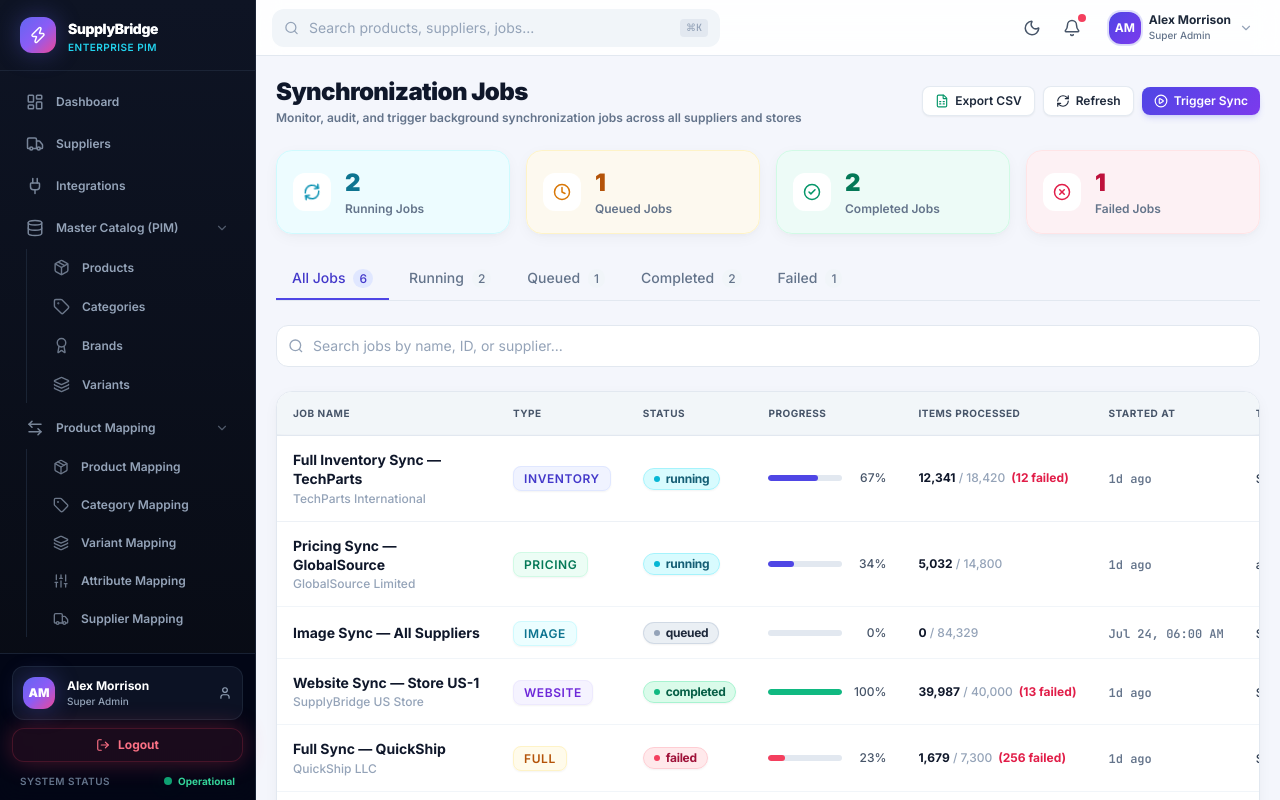
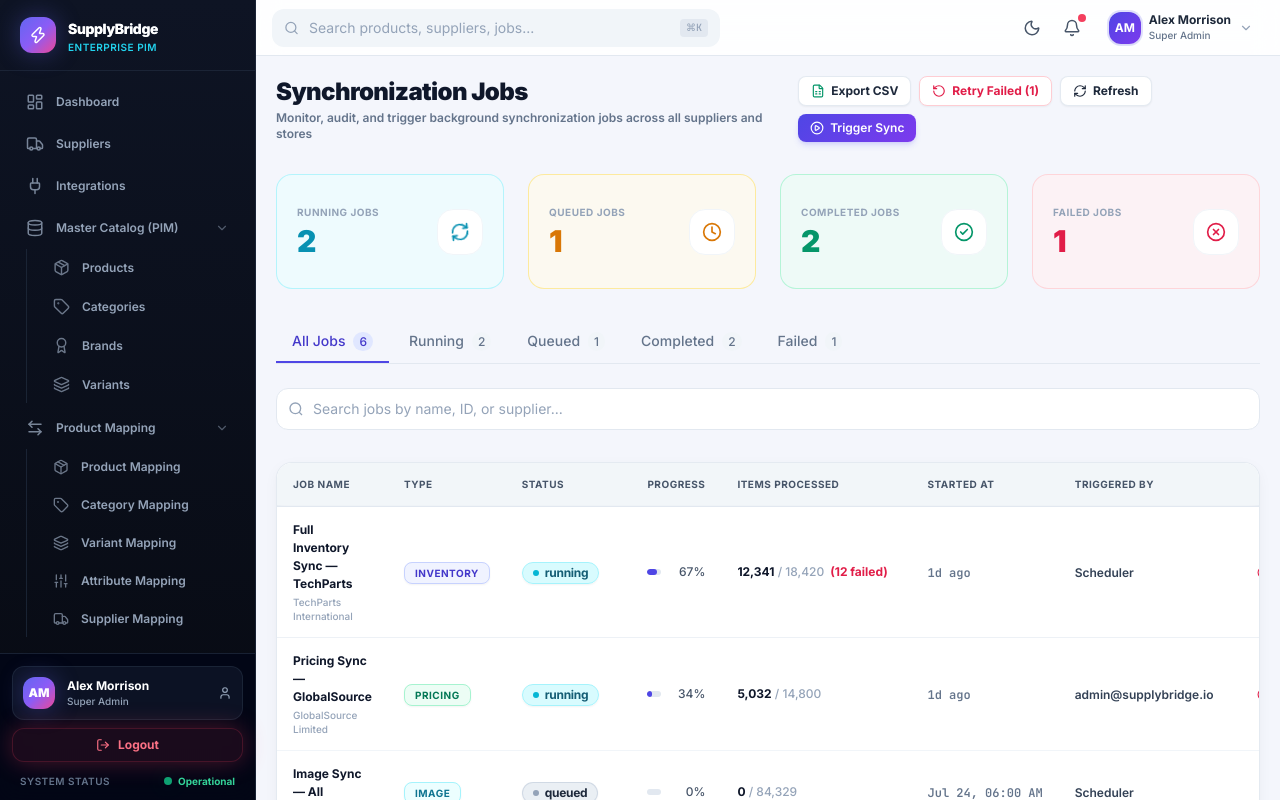
Before and after one commit to satyamgoswami783/SupplyBridge, a React (Vite) app: page /sync/jobs in a window 1280 px wide. Built offline with nearby package versions, Linux system fonts and the light colour scheme.

Commit message:
Update Synchronization Jobs module according to PRD Section 10 and Client Specs

```diff
--- a/src/features/sync/SyncJobs.tsx
+++ b/src/features/sync/SyncJobs.tsx
@@ -1,7 +1,7 @@
 import React, { useState } from 'react'
 import { motion, AnimatePresence } from 'framer-motion'
-import { RefreshCw, PlayCircle, CheckCircle2, XCircle, AlertTriangle, Clock, MoreVertical, RotateCcw, Download, Terminal, FileSpreadsheet } from 'lucide-react'
-import { SectionHeader, FilterBar, Tabs, ProgressBar, HealthIndicator } from '../../components/ui'
+import { RefreshCw, PlayCircle, CheckCircle2, XCircle, AlertTriangle, Clock, RotateCcw, FileSpreadsheet, Terminal, Activity } from 'lucide-react'
+import { SectionHeader, FilterBar, Tabs, ProgressBar } from '../../components/ui'
 import { Badge } from '../../components/ui/Badge'
 import { Modal } from '../../components/ui/Modal'
 import { mockSyncJobs } from '../../data/mockData'
@@ -10,11 +10,11 @@ import type { SyncJob } from '../../types'
 import { useAuth } from '../../context/AuthContext'
 
 const jobTypeColor: Record<string, string> = {
-  inventory: 'bg-primary-50 text-primary-700 border-primary-100',
-  pricing:   'bg-emerald-50 text-emerald-700 border-emerald-100',
-  image:     'bg-cyan-50 text-cyan-700 border-cyan-100',
-  website:   'bg-violet-50 text-violet-700 border-violet-100',
-  full:      'bg-amber-50 text-amber-700 border-amber-100',
+  inventory: 'bg-primary-50 dark:bg-primary-950/40 text-primary-700 dark:text-primary-300 border-primary-200 dark:border-primary-900',
+  pricing:   'bg-emerald-50 dark:bg-emerald-950/40 text-emerald-700 dark:text-emerald-300 border-emerald-200 dark:border-emerald-900',
+  image:     'bg-cyan-50 dark:bg-cyan-950/40 text-cyan-700 dark:text-cyan-300 border-cyan-200 dark:border-cyan-900',
+  website:   'bg-violet-50 dark:bg-violet-950/40 text-violet-700 dark:text-violet-300 border-violet-200 dark:border-violet-900',
+  full:      'bg-amber-50 dark:bg-amber-950/40 text-amber-700 dark:text-amber-300 border-amber-200 dark:border-amber-900',
 }
 
 export const SyncJobs: React.FC = () => {
@@ -27,7 +27,7 @@ export const SyncJobs: React.FC = () => {
 
   const showNotification = (msg: string) => {
     setToastMessage(msg)
-    setTimeout(() => setToastMessage(null), 3000)
+    setTimeout(() => setToastMessage(null), 3500)
   }
 
   // --- Handlers ---
@@ -101,6 +101,20 @@ export const SyncJobs: React.FC = () => {
     }, 2000)
   }
 
+  const handleRetryAllFailed = () => {
+    showNotification('Re-queueing all failed background sync jobs...')
+    setTimeout(() => {
+      setJobsList(prev =>
+        prev.map(j =>
+          j.status === 'failed'
+            ? { ...j, status: 'completed', progress: 100, processedItems: j.totalItems, canRetry: false }
+            : j
+        )
+      )
+      showNotification('All failed background sync jobs completed successfully!')
+    }, 1800)
+  }
+
   const handleCancelJob = (id: string, name: string) => {
     setJobsList(prev =>
       prev.map(j =>
@@ -146,8 +160,10 @@ export const SyncJobs: React.FC = () => {
     return matchTab && matchSearch
   })
 
+  const failedCount = jobsList.filter(j => j.status === 'failed').length
+
   return (
-    <div className="relative space-y-6">
+    <div className="relative space-y-7 sm:space-y-8">
       {/* Toast Notification */}
       <AnimatePresence>
         {toastMessage && (
@@ -155,7 +171,7 @@ export const SyncJobs: React.FC = () => {
             initial={{ opacity: 0, y: -20 }}
             animate={{ opacity: 1, y: 0 }}
             exit={{ opacity: 0, y: -20 }}
-            className="fixed top-4 right-4 z-50 bg-slate-900 text-white px-4 py-2.5 rounded-xl shadow-xl flex items-center gap-2 text-xs font-semibold"
+            className="fixed top-4 right-4 z-50 bg-slate-900 text-white px-4 py-2.5 rounded-xl shadow-xl flex items-center gap-2 text-xs font-semibold border border-slate-700"
           >
             <CheckCircle2 size={16} className="text-emerald-400" />
             {toastMessage}
@@ -167,68 +183,79 @@ export const SyncJobs: React.FC = () => {
         title="Synchronization Jobs"
         subtitle="Monitor, audit, and trigger background synchronization jobs across all suppliers and stores"
         actions={
-          <>
+          <div className="flex items-center gap-2 flex-wrap">
             <button
               onClick={handleExportJobsCSV}
-              className="btn-secondary btn-sm flex items-center gap-1.5 cursor-pointer"
+              className="btn-secondary btn-sm flex items-center gap-1.5 font-bold cursor-pointer"
               title="Download Jobs Report CSV"
             >
-              <FileSpreadsheet size={14} className="text-emerald-600" /> Export CSV
+              <FileSpreadsheet size={14} className="text-emerald-600 dark:text-emerald-400" /> Export CSV
             </button>
+            {failedCount > 0 && (
+              <button
+                onClick={handleRetryAllFailed}
+                className="btn-secondary btn-sm text-rose-600 hover:bg-rose-50 border-rose-200 flex items-center gap-1.5 font-bold cursor-pointer"
+                title="Retry all failed jobs"
+              >
+                <RotateCcw size={14} /> Retry Failed ({failedCount})
+              </button>
+            )}
             <button
               onClick={() => showNotification('Sync jobs queue refreshed.')}
-              className="btn-secondary btn-sm flex items-center gap-1.5 cursor-pointer"
+              className="btn-secondary btn-sm flex items-center gap-1.5 font-bold cursor-pointer"
             >
               <RefreshCw size={14} /> Refresh
             </button>
             {role !== 'operations_staff' && (
-              <button onClick={handleTriggerSync} className="btn-primary btn-sm flex items-center gap-1.5 cursor-pointer">
+              <button onClick={handleTriggerSync} className="btn-primary btn-sm flex items-center gap-1.5 shadow-md shadow-indigo-500/20 cursor-pointer">
                 <PlayCircle size={14} /> Trigger Sync
               </button>
             )}
-          </>
+          </div>
         }
       />
 
-      {/* KPI Summary Stats */}
-      <div className="grid grid-cols-2 sm:grid-cols-4 gap-4">
+      {/* KPI Summary Stats — High Resolution & Responsive Layout */}
+      <div className="grid grid-cols-1 sm:grid-cols-2 lg:grid-cols-4 gap-5 lg:gap-6">
         {[
-          { label: 'Running Jobs', value: jobsList.filter(j => j.status === 'running').length, color: 'text-cyan-700', bg: 'bg-cyan-50/80 border-cyan-100', icon: <RefreshCw size={18} className="animate-spin text-cyan-600" /> },
-          { label: 'Queued Jobs',  value: jobsList.filter(j => j.status === 'queued').length, color: 'text-amber-700', bg: 'bg-amber-50/80 border-amber-100', icon: <Clock size={18} className="text-amber-600" /> },
-          { label: 'Completed Jobs', value: jobsList.filter(j => j.status === 'completed').length, color: 'text-emerald-700', bg: 'bg-emerald-50/80 border-emerald-100', icon: <CheckCircle2 size={18} className="text-emerald-600" /> },
-          { label: 'Failed Jobs',  value: jobsList.filter(j => j.status === 'failed').length, color: 'text-rose-700', bg: 'bg-rose-50/80 border-rose-100', icon: <XCircle size={18} className="text-rose-600" /> },
-        ].map(s => (
-          <div key={s.label} className={`card p-4 flex items-center gap-3.5 border ${s.bg}`}>
-            <div className="p-2.5 rounded-xl bg-white shadow-2xs">
+          { label: 'RUNNING JOBS',   value: jobsList.filter(j => j.status === 'running').length,   color: 'text-cyan-600 dark:text-cyan-400',    bg: 'bg-cyan-50/70 dark:bg-cyan-950/30 border border-cyan-200/80 dark:border-cyan-900/50',    icon: <RefreshCw size={20} className="animate-spin text-cyan-600" /> },
+          { label: 'QUEUED JOBS',    value: jobsList.filter(j => j.status === 'queued').length,    color: 'text-amber-600 dark:text-amber-400',   bg: 'bg-amber-50/70 dark:bg-amber-950/30 border border-amber-200/80 dark:border-amber-900/50',   icon: <Clock size={20} className="text-amber-600" /> },
+          { label: 'COMPLETED JOBS', value: jobsList.filter(j => j.status === 'completed').length, color: 'text-emerald-600 dark:text-emerald-400', bg: 'bg-emerald-50/70 dark:bg-emerald-950/30 border border-emerald-200/80 dark:border-emerald-900/50', icon: <CheckCircle2 size={20} className="text-emerald-600" /> },
+          { label: 'FAILED JOBS',    value: jobsList.filter(j => j.status === 'failed').length,    color: 'text-rose-600 dark:text-rose-400',    bg: 'bg-rose-50/70 dark:bg-rose-950/30 border border-rose-200/80 dark:border-rose-900/50',    icon: <XCircle size={20} className="text-rose-600" /> },
+        ].map((s, i) => (
+          <div key={i} className={`p-5 rounded-2xl shadow-xs min-h-[115px] flex items-center justify-between border transition-all duration-200 ${s.bg}`}>
+            <div>
+              <p className="text-2xs font-bold text-slate-400 dark:text-slate-400 uppercase tracking-wider mb-1">{s.label}</p>
+              <p className={`text-2xl lg:text-3xl font-black ${s.color}`}>{s.value}</p>
+            </div>
+            <div className="p-3 rounded-2xl bg-white dark:bg-slate-800 shadow-xs border border-slate-100 dark:border-slate-700">
               {s.icon}
-            </div>
-            <div>
-              <p className={`text-2xl font-black ${s.color}`}>{s.value}</p>
-              <p className="text-xs text-slate-500 font-semibold mt-0.5">{s.label}</p>
             </div>
           </div>
         ))}
       </div>
 
-      <Tabs tabs={tabs} active={tab} onChange={setTab} />
-      <FilterBar search={search} onSearch={setSearch} placeholder="Search jobs by name, ID, or supplier..." />
+      <div className="space-y-4">
+        <Tabs tabs={tabs} active={tab} onChange={setTab} />
+        <FilterBar search={search} onSearch={setSearch} placeholder="Search jobs by name, ID, or supplier..." />
+      </div>
 
-      <div className="card overflow-hidden border border-slate-200 shadow-card">
+      <div className="card overflow-hidden border border-slate-200/90 dark:border-slate-800 shadow-card">
         <div className="table-container">
           <table className="table">
             <thead>
               <tr>
-                <th className="min-w-[220px]">Job Name</th>
-                <th className="min-w-[110px]">Type</th>
-                <th className="min-w-[110px]">Status</th>
-                <th className="min-w-[150px]">Progress</th>
-                <th className="min-w-[160px]">Items Processed</th>
-                <th className="min-w-[120px]">Started At</th>
-                <th className="min-w-[140px]">Triggered By</th>
-                <th className="text-right min-w-[110px]">Actions</th>
+                <th className="whitespace-nowrap">Job Name</th>
+                <th className="whitespace-nowrap">Type</th>
+                <th className="whitespace-nowrap">Status</th>
+                <th className="whitespace-nowrap">Progress</th>
+                <th className="whitespace-nowrap">Items Processed</th>
+                <th className="whitespace-nowrap">Started At</th>
+                <th className="whitespace-nowrap">Triggered By</th>
+                <th className="text-right whitespace-nowrap">Actions</th>
               </tr>
             </thead>
-            <tbody className="divide-y divide-slate-100">
+            <tbody className="divide-y divide-slate-100 dark:divide-slate-800">
               {filtered.length === 0 && (
                 <tr>
                   <td colSpan={8} className="text-center py-16 text-slate-400 font-medium">
@@ -237,46 +264,46 @@ export const SyncJobs: React.FC = () => {
                 </tr>
               )}
               {filtered.map(job => (
-                <tr key={job.id} className="cursor-pointer hover:bg-slate-50/80 transition-colors" onClick={() => setDetailJob(job)}>
+                <tr key={job.id} className="cursor-pointer hover:bg-slate-50/80 dark:hover:bg-slate-800/50 transition-colors" onClick={() => setDetailJob(job)}>
                   <td>
-                    <p className="font-bold text-slate-900 text-sm leading-snug">{job.name}</p>
-                    {job.supplierName && <p className="text-xs text-slate-400 font-medium mt-0.5">{job.supplierName}</p>}
-                    {job.storeName && <p className="text-xs text-slate-400 font-medium mt-0.5">{job.storeName}</p>}
+                    <p className="font-bold text-slate-900 dark:text-slate-100 text-xs leading-normal">{job.name}</p>
+                    {job.supplierName && <p className="text-2xs text-slate-400 font-medium mt-0.5">{job.supplierName}</p>}
+                    {job.storeName && <p className="text-2xs text-slate-400 font-medium mt-0.5">{job.storeName}</p>}
                   </td>
-                  <td>
-                    <span className={`px-2.5 py-1 rounded-lg text-xs font-semibold uppercase tracking-wider border ${jobTypeColor[job.type] || 'bg-slate-100 text-slate-700 border-slate-200'}`}>
+                  <td className="whitespace-nowrap">
+                    <span className={`px-2.5 py-1 rounded-lg text-2xs font-bold uppercase tracking-wider border ${jobTypeColor[job.type] || 'bg-slate-100 text-slate-700 border-slate-200'}`}>
                       {job.type}
                     </span>
                   </td>
-                  <td>
+                  <td className="whitespace-nowrap">
                     <Badge variant={statusToVariant(job.status)} dot>{job.status}</Badge>
                   </td>
-                  <td>
+                  <td className="w-36">
                     <ProgressBar
                       value={job.progress}
                       color={job.status === 'failed' ? 'rose' : job.status === 'completed' ? 'emerald' : 'primary'}
                       showLabel
                     />
                   </td>
-                  <td>
-                    <div className="text-xs font-medium whitespace-nowrap">
-                      <span className="text-slate-900 font-bold">{job.processedItems.toLocaleString()}</span>
+                  <td className="whitespace-nowrap">
+                    <div className="text-xs font-medium">
+                      <span className="text-slate-900 dark:text-slate-100 font-bold">{job.processedItems.toLocaleString()}</span>
                       <span className="text-slate-400"> / {job.totalItems.toLocaleString()}</span>
-                      {job.failedItems > 0 && <span className="text-rose-600 ml-1.5 font-bold">({job.failedItems} failed)</span>}
+                      {job.failedItems > 0 && <span className="text-rose-600 dark:text-rose-400 ml-1.5 font-bold">({job.failedItems} failed)</span>}
                     </div>
                   </td>
-                  <td>
-                    <span className="text-xs text-slate-500 font-mono whitespace-nowrap">
+                  <td className="whitespace-nowrap">
+                    <span className="text-xs text-slate-500 dark:text-slate-400 font-mono">
                       {job.startedAt ? timeAgo(job.startedAt) : job.scheduledAt ? formatDateTime(job.scheduledAt) : '—'}
                     </span>
                   </td>
-                  <td><span className="text-xs text-slate-700 font-medium whitespace-nowrap">{job.triggeredBy}</span></td>
-                  <td className="text-right">
+                  <td className="whitespace-nowrap"><span className="text-xs text-slate-700 dark:text-slate-300 font-semibold">{job.triggeredBy}</span></td>
+                  <td className="text-right whitespace-nowrap">
                     <div className="flex justify-end gap-1" onClick={e => e.stopPropagation()}>
                       {role !== 'operations_staff' && job.status === 'running' && (
                         <button
                           onClick={() => handleCancelJob(job.id, job.name)}
-                          className="btn-ghost btn-sm text-rose-600 hover:bg-rose-50 flex items-center gap-1 font-semibold cursor-pointer"
+                          className="btn-ghost btn-sm text-rose-600 hover:bg-rose-50 dark:hover:bg-rose-950/40 flex items-center gap-1 font-bold cursor-pointer"
                         >
                           <XCircle size={13} /> Cancel
                         </button>
@@ -284,7 +311,7 @@ export const SyncJobs: React.FC = () => {
                       {role !== 'operations_staff' && job.canRetry && (
                         <button
                           onClick={() => handleRetryJob(job.id, job.name)}
-                          className="btn-secondary btn-sm flex items-center gap-1 font-semibold cursor-pointer"
+                          className="btn-secondary btn-sm flex items-center gap-1 font-bold cursor-pointer"
                         >
                           <RotateCcw size={13} /> Retry
                         </button>
@@ -333,9 +360,9 @@ export const SyncJobs: React.FC = () => {
                 { label: 'Failed Items', value: <span className={detailJob.failedItems > 0 ? 'text-rose-600 font-bold' : 'text-emerald-600 font-bold'}>{detailJob.failedItems}</span> },
                 { label: 'Triggered By', value: detailJob.triggeredBy },
               ].map(item => (
-                <div key={item.label} className="bg-slate-50 rounded-xl p-3 border border-slate-100">
+                <div key={item.label} className="bg-slate-50 dark:bg-slate-800 rounded-xl p-3 border border-slate-100 dark:border-slate-700">
                   <p className="text-2xs text-slate-400 font-semibold uppercase tracking-wider mb-1">{item.label}</p>
-                  <div className="text-sm font-bold text-slate-800">{item.value}</div>
+                  <div className="text-sm font-bold text-slate-800 dark:text-slate-100">{item.value}</div>
                 </div>
               ))}
             </div>
@@ -344,7 +371,7 @@ export const SyncJobs: React.FC = () => {
 
             <div>
               <div className="flex items-center justify-between mb-2">
-                <p className="text-xs font-bold text-slate-700 flex items-center gap-1.5">
+                <p className="text-xs font-bold text-slate-700 dark:text-slate-300 flex items-center gap-1.5">
                   <Terminal size={14} className="text-primary-600" /> Console Trace Logs
                 </p>
                 <span className="text-2xs text-slate-400 font-mono">{detailJob.logs.length} lines logged</span>
```
